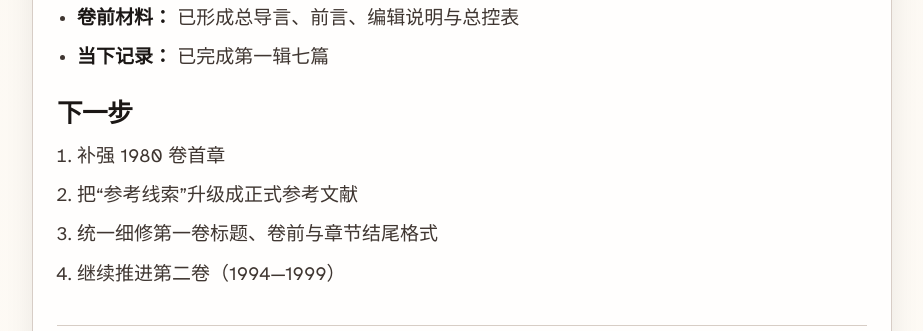
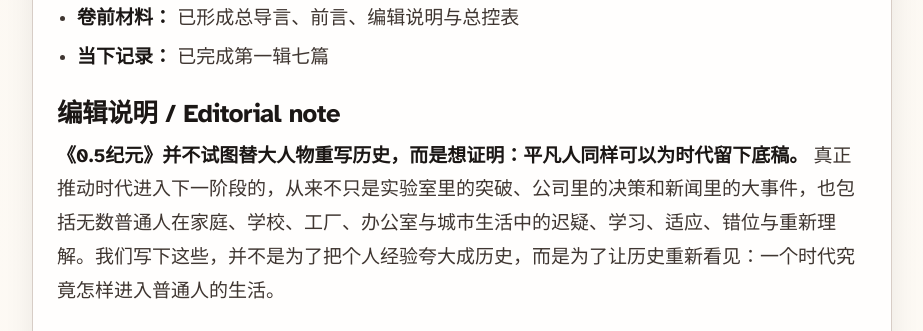
Before and after one commit to aidi1723/the-0.5-chronicles, an Astro site: page /blog/2026-03-06-volume-1-digital-eve-progress in a window 1280 px wide. Shown: the part 2300-2631 px from the top of the page, without its empty margins (178-1101 px from the left). Built offline with nearby package versions, Linux system fonts and the light colour scheme; Astro itself is replaced by a stand-in of ours.

Commit message:
chronicles: sync volume i editorial note into progress post

```diff
--- a/src/content/blog/2026-03-06-volume-1-digital-eve-progress.md
+++ b/src/content/blog/2026-03-06-volume-1-digital-eve-progress.md
@@ -49,6 +49,10 @@ heroImage: '../../assets/blog-placeholder-1.jpg'
 - **卷前材料：** 已形成总导言、前言、编辑说明与总控表
 - **当下记录：** 已完成第一辑七篇
 
+### 编辑说明 / Editorial note
+
+**《0.5纪元》并不试图替大人物重写历史，而是想证明：平凡人同样可以为时代留下底稿。** 真正推动时代进入下一阶段的，从来不只是实验室里的突破、公司里的决策和新闻里的大事件，也包括无数普通人在家庭、学校、工厂、办公室与城市生活中的迟疑、学习、适应、错位与重新理解。我们写下这些，并不是为了把个人经验夸大成历史，而是为了让历史重新看见：一个时代究竟怎样进入普通人的生活。
+
 ### 下一步
 
 1. 补强 1980 卷首章
```
